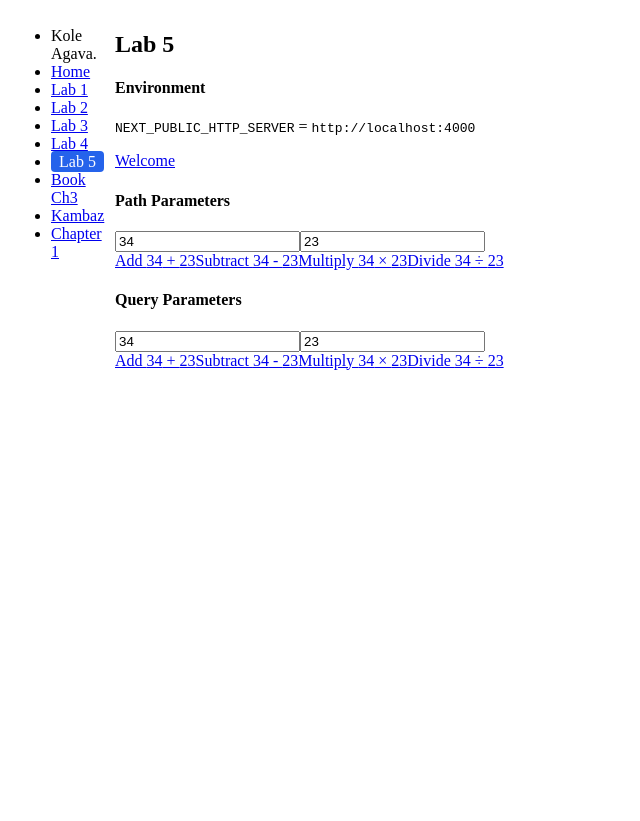
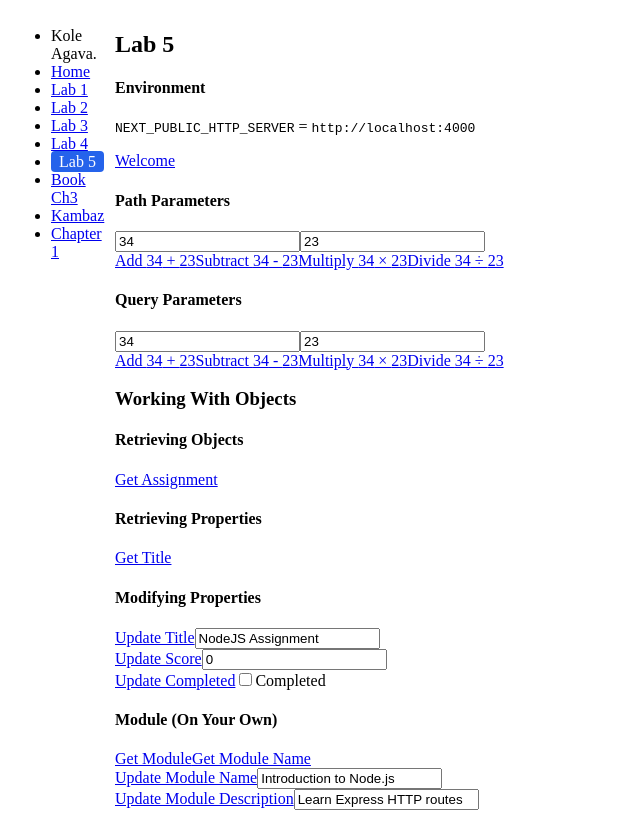
Before and after one commit to agavakole/webdev-client, a Next.js app: page /labs/lab5 in a window 1280 px wide. Shown: the whole page, without its empty margins (0-640 px from the left). Before the commit the page ends 800 px from the top, so only its background shows below. Built offline with nearby package versions, Linux system fonts and the light colour scheme.

Commit message:
Add remote object exercises to Lab 5

```diff
--- a/app/labs/lab5/page.tsx
+++ b/app/labs/lab5/page.tsx
@@ -1,6 +1,7 @@
 import Environment from "./Environment";
 import PathParameters from "./PathParameters";
 import QueryParameters from "./QueryParameters";
+import WorkingWithRemoteObjects from "./WorkingWithRemoteObjects";
 
 export default function Lab5() {
   return (
@@ -9,6 +10,7 @@ export default function Lab5() {
       <Environment />
       <PathParameters />
       <QueryParameters />
+      <WorkingWithRemoteObjects />
     </div>
   );
 }
```
